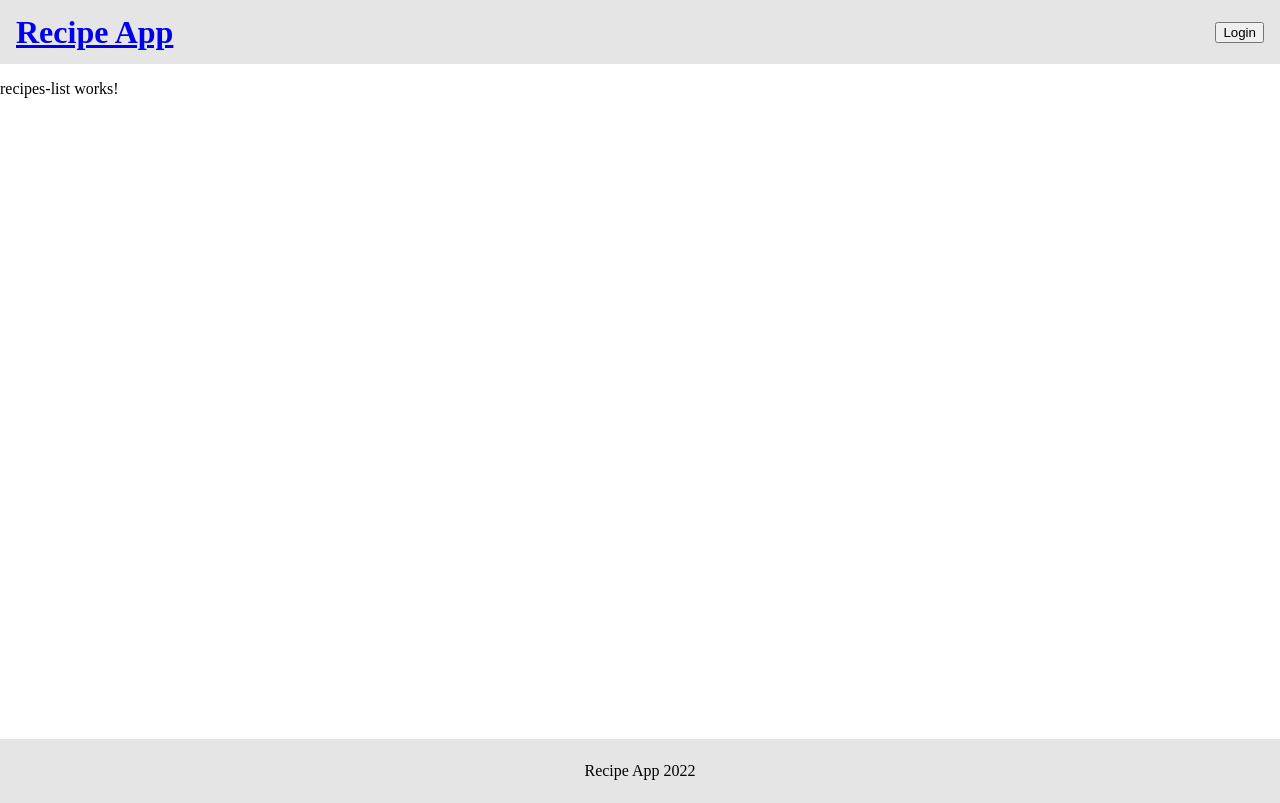
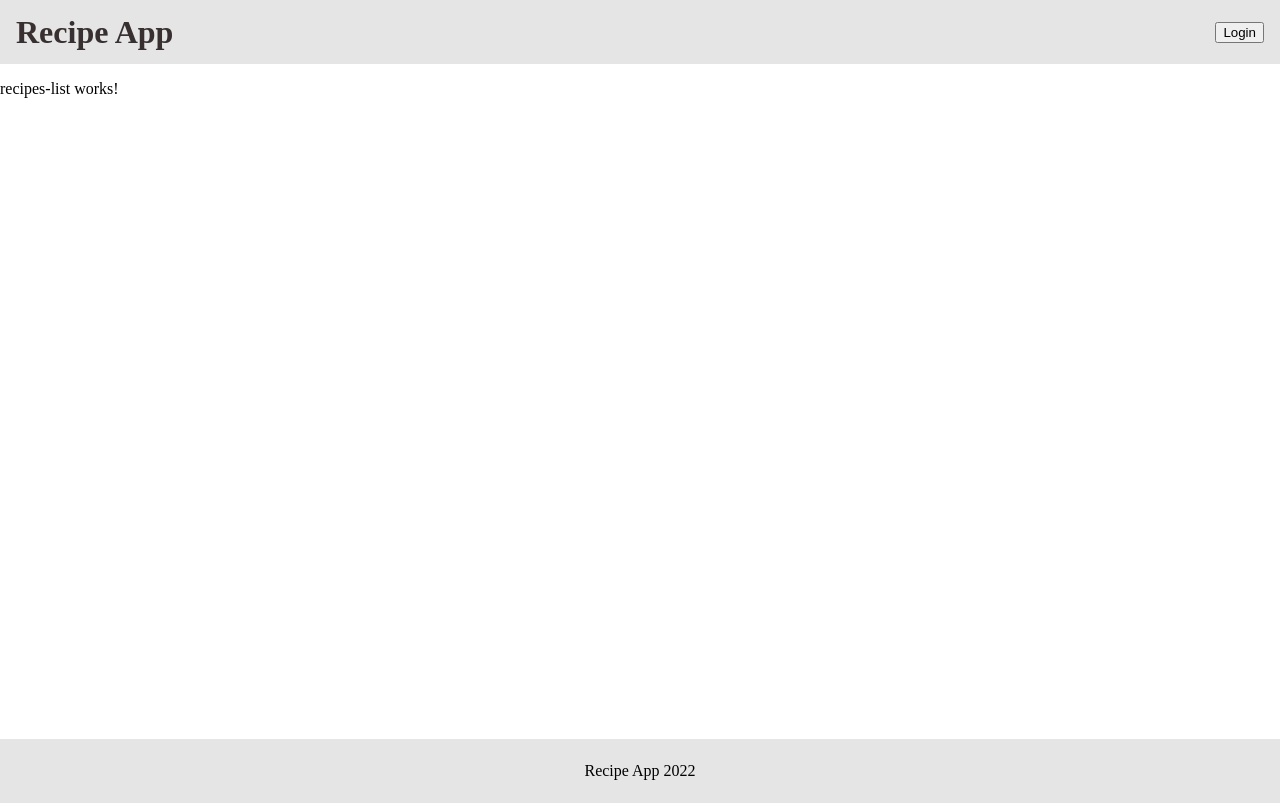
Before and after one commit to chas-academy/u06-fullstack-recipe-app-Jonon, an Angular app in the folder client/: page /recipes in a window 1280 px wide. Built offline with nearby package versions, Linux system fonts and the light colour scheme.

Commit message:
Remove underline

```diff
--- a/client/src/app/header/header.component.css
+++ b/client/src/app/header/header.component.css
@@ -13,3 +13,8 @@
 .container button {
   margin-right: 1rem;
 }
+
+a {
+  text-decoration: none;
+  color: rgb(56, 48, 48);
+}
```
